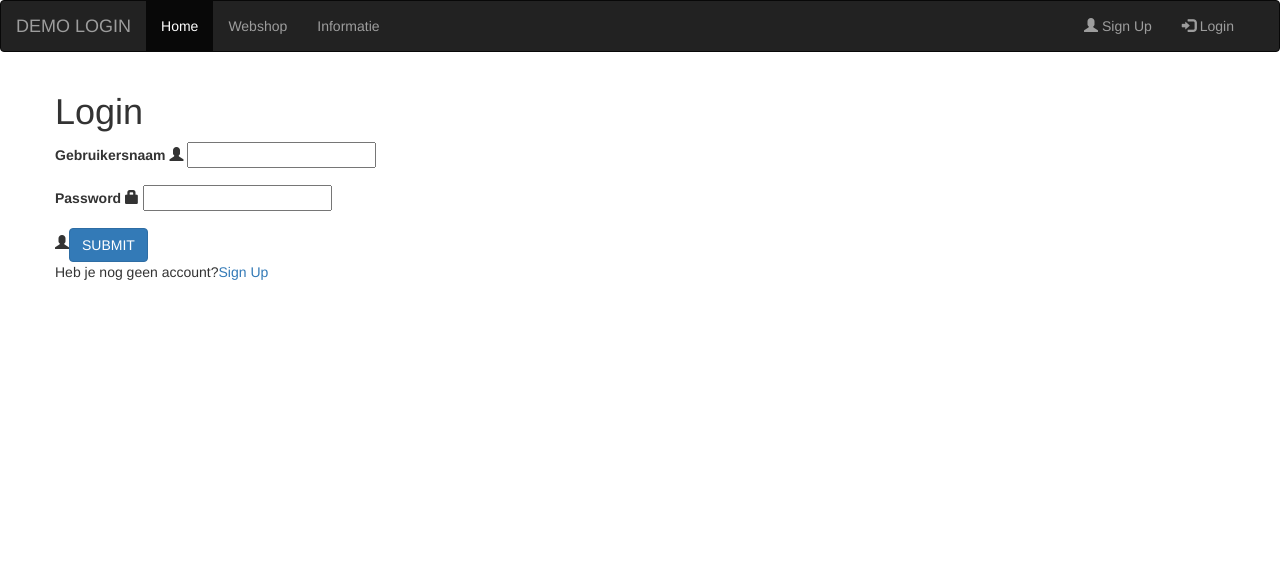
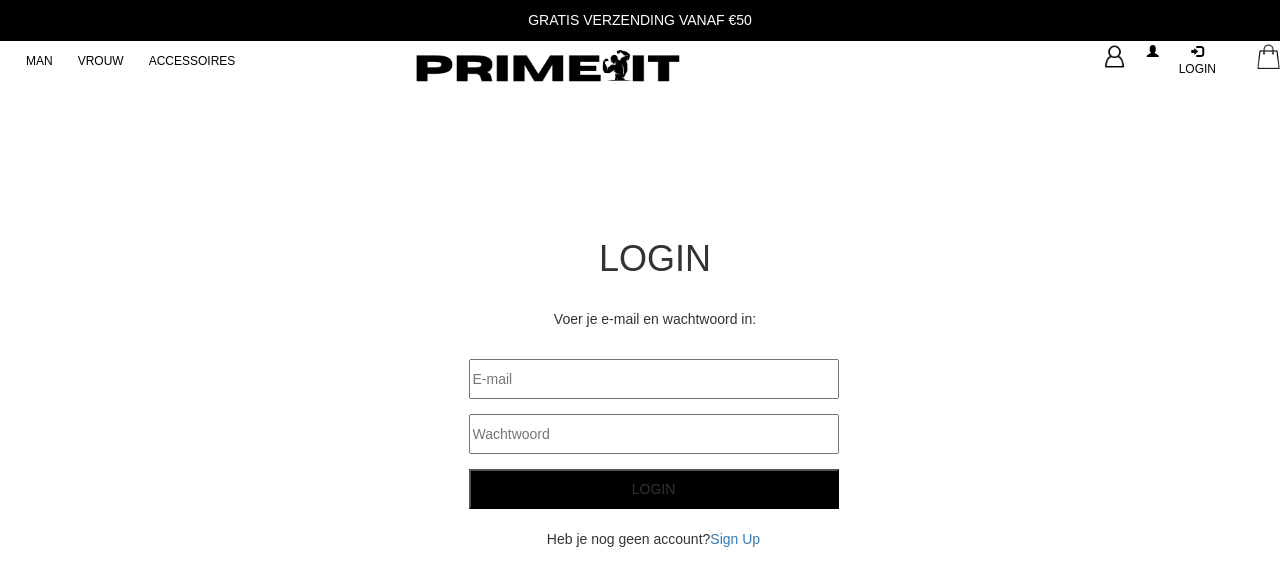
Before and after one commit to ErSINN999/Eindwerk-2024-ErsinB, a PHP site: a page that, after the commit, uses login.php in a window 1280 px wide. Shown: the top 586 px of the page. Run offline with PHP 8.4, Linux system fonts and the light colour scheme.

Commit message:
eindwerk

```diff
--- /dev/null
+++ b/Login.css
@@ -0,0 +1,45 @@
+volledige-pagina{
+    background-color: rgba(220, 220, 220, 0.527);
+}
+div.container
+{
+   margin-top: 10%;
+    width: 433px;
+
+}
+
+
+button, html input[type=button], input[type=reset], input[type=submit] {
+    width: 100%;
+    background-color: black;
+    height: 40px;
+    margin-bottom: 20px;
+}
+
+input[type=button]:hover
+{
+background-color: white;
+color: black;
+}
+input[type=text], input[type=password]
+{
+    width: 100%;
+    height: 40px;
+}
+.form-container
+{
+    width: 100%;
+}
+
+h1, .row
+{
+    text-align: center;
+    width: 463px;
+    font-size: 14px;
+    padding-bottom: 20px;
+}
+
+h1
+{
+    font-size: 10px;
+}
--- a/demo login/header.php
+++ /dev/null
@@ -1,21 +0,0 @@
-
-<nav class="navbar navbar-inverse">
-<div class="container-fluid">
-    <div class="navbar-header">
-         <a class="navbar-brand" href="#">DEMO LOGIN</a>
-    </div>
-    <ul class="nav navbar-nav">
-        <li class="active"><a href="#">Home</a></li>
-        <li><a href="#">Webshop</a></li>
-        <li><a href="#">Informatie</a></li>
-
-    </ul>
-    <ul class="nav navbar-nav navbar-right">
-        <li><a href=""><?php if ($user!='gast') print 'Welkom '.$user;?></a></li>
-        <?php if ($user=='gast') print '<li><a href="signupForm.php"><span class="glyphicon glyphicon-user"></span> Sign Up</a></li>';?>
-        <?php if ($user=='gast') print '<li><a href="login.php"><span class="glyphicon glyphicon-log-in"></span> Login</a></li>';?>
-        <li><a href="logout.php"><?php if ($user!='gast') print 'Logout';?></a></li>
-    </ul>
-</div>
-
-</nav>
--- a/demo login/login.php
+++ /dev/null
@@ -1,57 +0,0 @@
-<?php
-$user="gast";
-session_start();
-if (isset($_SESSION["user"]))
-{
-   $user=$_SESSION["user"];
-}
- ?>
-
-<!doctype html>
-<html lang="nl">
-  <head>
-    <meta charset="utf-8">
-    <meta name="viewport" content="width=device-width, initial-scale=1">
-    <title>Demo Login</title>
-    <link rel="stylesheet" href="https://maxcdn.bootstrapcdn.com/bootstrap/3.4.1/css/bootstrap.min.css">
-    <script src="https://ajax.googleapis.com/ajax/libs/jquery/3.7.1/jquery.min.js"></script>
-    <script src="https://maxcdn.bootstrapcdn.com/bootstrap/3.4.1/js/bootstrap.min.js"></script>
-</head>
-<body>
-    <?php
-    include_once("header.php");
-    ?>
-    <div class="container">
-        <div class="row">
-            <h1>Login</h1>
-        </div>
-        <div class="row">
-
-            <section class="row justify-content-center">
-            <section class="col-12 col-sm-8 col-md-6">
-                <form class="form-container" action="checklogin.php" method="post" autocomplete="off" >
-
-                <div class="form-group">
-                        <label for="InputName">Gebruikersnaam</label>
-                        <span class="glyphicon glyphicon-user"></span>
-                        <input type="text" name="username" id="username" required>
-                    </div>
-                    <div class="form-group">
-                        <label for="InputPassword1">Password</label>
-                        <span class="glyphicon glyphicon-lock"></span>
-                        <input type="password" name="password" id="password" required>
-                    </div>
-                    <span class="glyphicon glyphicon-user"></span><input class="btn btn-primary"  type="submit" value="SUBMIT" alt='person'>
-                    <div class="form-footer">
-                        <p>Heb je nog geen account?<a href="signupForm.php">Sign Up</a></p>
-                        <?php
-                        if (isset($_GET["melding"])){ $melding=$_GET["melding"];}?>
-                        <p id="fout"><?php if (isset($_GET["melding"])){print $melding;}?></p>
-                    </div>
-
-                </form>
-        </div>
-    </div>
-
-</body>
-</html>
--- /dev/null
+++ b/header.php
@@ -0,0 +1,49 @@
+<!DOCTYPE html>
+<html lang="en">
+<head>
+    <meta charset="UTF-8">
+    <link rel="stylesheet" href="style.css">
+    <meta name="viewport" content="width=device-width, initial-scale=1.0">
+    <title>Document</title>
+</head>
+<body>
+<style>
+    h1#verzending
+    {
+        margin: 0;
+    }
+
+    div#main-nav
+    {
+        padding: 0 ;
+    }
+</style>
+
+<div id="main">
+    <h1 id="verzending">Gratis verzending vanaf €50</h1>
+    <nav class="navbar" >
+        <div id="main-nav">
+            <div id="nav-links">
+                <ul>
+                    <li><a href="Man.html">man</a></li>
+                    <li><a href="vrouw.html">vrouw</a></li>
+                    <li><a href="Accessoires.html">Accessoires</a></li>
+                </ul>
+            </div>
+
+            <a href="index.html"><img id="logo" src="Fotos/PRIMEFIT(wit).png" alt="PRIMEFIT"></a>
+
+            <div id="nav-rechts">
+                <ul>
+                    <li><a href="login.php"><?php if ($user!='gast') print 'Welkom '.$user;?><img id="user" src="Fotos/user.png" alt=""></a></li>
+                    <?php if ($user=='gast') print '<li><a href="signupForm.php"><span class="glyphicon glyphicon-user"></span></a></li>';?>
+                    <?php if ($user=='gast') print '<li><a href="login.php"><span class="glyphicon glyphicon-log-in"></span> Login</a></li>';?>
+                    <li><a href="logout.php"><?php if ($user!='gast') print 'Logout';?></a></li>
+                    <li><a href=""><img id="shoppingbag" src="Fotos/shoppingbag.png" alt=""></a></li>
+                </ul>
+            </div>
+        </div>
+    </nav>
+
+    </body>
+</html>
--- a/index.html
+++ b/index.html
@@ -39,7 +39,7 @@
 
             <div id="nav-rechts">
                 <ul>
-                    <li><a href="demo login/login.php"><img id="user" src="Fotos/user.png" alt=""></a></li>
+                    <li><a href="login.php"><img id="user" src="Fotos/user.png" alt=""></a></li>
                     <li><a href=""><img id="shoppingbag" src="Fotos/shoppingbag.png" alt=""></a></li>
                 </ul>
             </div>
--- /dev/null
+++ b/login.php
@@ -0,0 +1,60 @@
+<?php
+$user="gast";
+session_start();
+if (isset($_SESSION["user"]))
+{
+   $user=$_SESSION["user"];
+}
+ ?>
+
+<!doctype html>
+<html lang="nl">
+  <head>
+    <meta charset="utf-8">
+    <meta name="viewport" content="width=device-width, initial-scale=1">
+    <title>Demo Login</title>
+    <link rel="stylesheet" href="Login.css">
+    <link rel="stylesheet" href="https://maxcdn.bootstrapcdn.com/bootstrap/3.4.1/css/bootstrap.min.css">
+    <script src="https://ajax.googleapis.com/ajax/libs/jquery/3.7.1/jquery.min.js"></script>
+    <script src="https://maxcdn.bootstrapcdn.com/bootstrap/3.4.1/js/bootstrap.min.js"></script>
+</head>
+<body>
+    <?php
+    include_once("header.php");
+    ?>
+    <div class="volledige-pagina">
+        <div class="container">
+            <div class="row">
+                <h1>LOGIN</h1>
+                <p>Voer je e-mail en wachtwoord in:</p>
+            </div>
+            <div class="row" style="margin-left: 30px;">
+
+                <section class="row justify-content-center" >
+                <section class="col-12 col-sm-8 col-md-6" style="width: 400px; height: 100px;">
+                    <form class="form-container" action="checklogin.php" method="post" autocomplete="off" >
+
+                    <div class="form-group">
+
+
+                            <input type="text" name="username" id="username" placeholder="E-mail" required>
+                        </div>
+                        <div class="form-group">
+
+
+                            <input type="password" name="password" id="password" required placeholder="Wachtwoord">
+                        </div>
+                        <input class="btnbtn-primary"  type="submit" value="LOGIN" alt='person'>
+                        <div class="form-footer">
+                            <p>Heb je nog geen account?<a href="signupForm.php">Sign Up</a></p>
+                            <?php
+                            if (isset($_GET["melding"])){ $melding=$_GET["melding"];}?>
+                            <p id="fout"><?php if (isset($_GET["melding"])){print $melding;}?></p>
+                        </div>
+
+                    </form>
+            </div>
+        </div>
+    </div>
+</body>
+</html>
--- a/demo login/signup.php
+++ b/signup.php
@@ -13,7 +13,7 @@
 
     else
     {
-        $result = $conn->query("SELECT = FROM users WHERE gebruikersnaam='$user'");
+        $result = $conn->query("SELECT * FROM users WHERE gebruikersnaam='$user'");
 
         if($result->num_rows==0)
         {
@@ -28,7 +28,7 @@
 
             else
             {
-                $melding= "Error: " .$sql. "<br>" .$conn->error;
+                $melding= "Error: " . $sql . "<br>" . $conn->error;
             }
         }
 
```
Also changed, not shown: Man.html (+5 -5 lines), Vrouw.html (+4 -4 lines), navigatie.php (added, +42 -0 lines), checklogin.php (renamed from demo login/checklogin.php), connection.php (renamed from demo login/connection.php), logout.php (renamed from demo login/logout.php), signupForm.php (renamed from demo login/signupForm.php).
